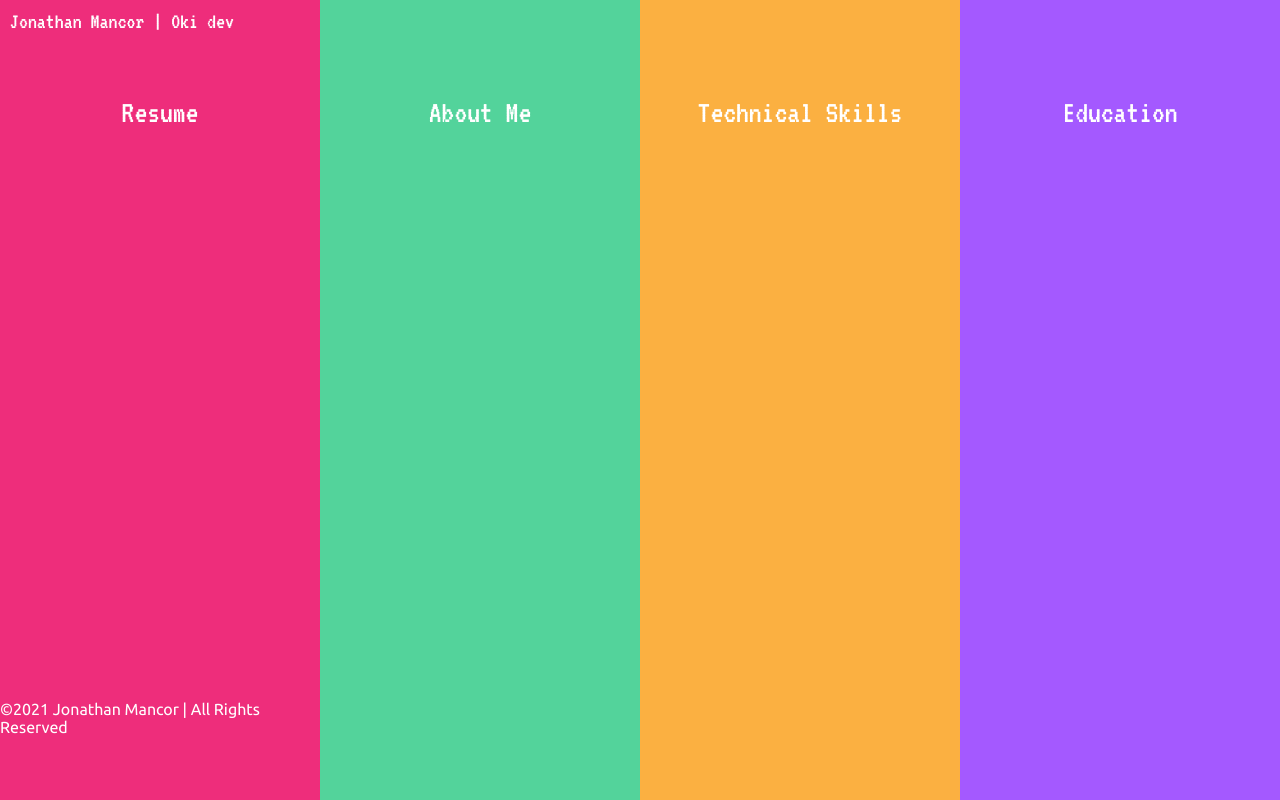
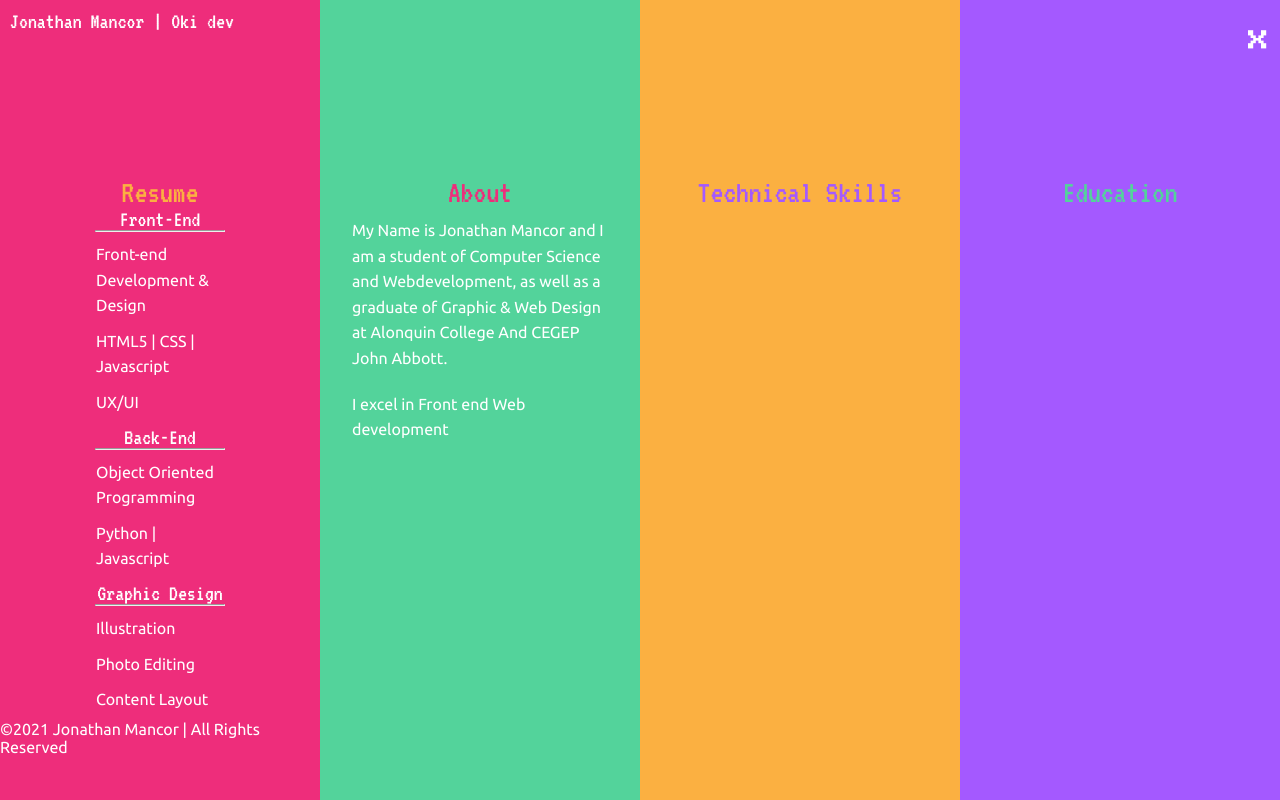
Before and after one commit to jonathanMancor/Resume-Website.github.io, a plain HTML site: page index.html in a window 1280 px wide. Both pictures are taken after a click on the button "About". Drawn offline with Linux system fonts and the light colour scheme.

Commit message:
add fade effect on change page and fill in About page info

```diff
--- a/index.html
+++ b/index.html
@@ -29,6 +29,14 @@
   <header>
     <div class="cntr1_4">
       <h3>Jonathan Mancor | Oki dev</h3>
+    </div>
+    </div>
+    <div class="cntr1_4">
+    </div>
+    <div class="cntr1_4">
+    </div>
+    <div class="cntr1_4">
+      <button type="button" name="button">X</button>
     </div>
 
   </header>
@@ -74,13 +82,46 @@
 
 
   <section id='aboutPage'>
-    <div class="cntr1_4">
+    <div id="resume" class="cntr1_4">
       <h2>Resume</h2>
+      <span>
+        <h4>Front-End</h4>
+        <hr>
+        <p>Front-end Development & Design</p>
+        <p>HTML5 | CSS | Javascript</p>
+        <p>UX/UI</p>
+      </span>
+      <span>
+        <h4>Back-End</h4>
+        <hr>
+        <p>Object Oriented Programming</p>
+        <p>Python | Javascript</p>
+
+      </span>
+      <span>
+        <h4>Graphic Design</h4>
+        <hr>
+        <p>Illustration</p>
+        <p>Photo Editing</p>
+        <p>Content Layout</p>
+        <p>Brand Development</p>
+      </span>
+
+
+
+
+
 
     </div>
     <div class="cntr1_4">
-      <h2>About Me</h2>
-      <p></p>
+      <h2>About</h2>
+      <p>
+        My Name is Jonathan Mancor and I am a student of Computer Science and Webdevelopment,
+        as well as a graduate of Graphic & Web Design at Alonquin College And CEGEP John Abbott.
+      </p>
+      <p>
+        I excel in Front end Web development
+      </p>
     </div>
     <div class="cntr1_4">
       <h2>Technical Skills</h2>
@@ -97,7 +138,13 @@
 
   <footer>
     <div class="cntr1_4">
-    <p>©2021 Jonathan Mancor | All Rights Reserved</p>
+      <p>©2021 Jonathan Mancor | All Rights Reserved</p>
+    </div>
+  <div class="cntr1_4">
+  </div>
+  <div class="cntr1_4">
+  </div>
+  <div class="cntr1_4">
   </div>
   </footer>
 
--- a/indexCss/master.css
+++ b/indexCss/master.css
@@ -1,3 +1,36 @@
+
+
+
+/*scrollbar========================================*/
+*::-webkit-scrollbar {
+  width: 5px;               /* width of the entire scrollbar */
+}
+
+
+
+*::-webkit-scrollbar-track {
+  background: none;        /* color of the tracking area */
+}
+
+*::-webkit-scrollbar-thumb {
+  background-color: rgba(255,255,255,0.5);    /* color of the scroll thumb */
+  border-radius: 5px;       /* roundness of the scroll thumb */
+  border: 5px solid rgba(0,0,0,0);  /* creates padding around scroll thumb */
+}
+
+*::-webkit-scrollbar-thumb:hover {
+  background-color: rgba(255,255,255,1);    /* color of the scroll thumb */
+
+}
+
+
+
+
+
+
+
+
+/*UNIVERSAL--------------------------------------------------------*/
 
 *{
   margin: 0;
@@ -10,7 +43,7 @@ body, html{
   width: 100%;
   height: 100%;
   background-color: #A459FF;
-  overflow-x: hidden;
+  overflow: hidden;
 }
 
 h1{
@@ -22,6 +55,10 @@ h2{
   font-size: 2em;
 }
 h3{
+  font-family: 'VT323', monospace;
+  font-size: 1.4em;
+}
+h4{
   font-family: 'VT323', monospace;
   font-size: 1.4em;
 }
@@ -41,7 +78,7 @@ p{
 
 
 
-/*UNIVERSAL--------------------------------------------------------*/
+
 
 
 
@@ -76,27 +113,32 @@ button{
 header{
     text-align: center;
     display: flex;
-    position: absolute;
+    height: 10%;
     background: none;
     width: 100%;
     text-wrap: wrap;
 }
 
 header h3{
-  margin: 10px
+  margin: 10px;
+}
+header button{
+  margin: 0 90% 0;
+
 }
 
-
 section{
+  display: flex;
   justify-content: center;
   text-align: center;
   z-index: 1;
+  height: 80vh;
 }
 
 
 
 
-section .cntr1_4 ul{
+#fourColMenu .cntr1_4 ul{
   text-align: right;
   margin: 0 auto;
   list-style: none;
@@ -113,16 +155,18 @@ section .cntr1_4 ul{
 
 
 section .cntr1_4{
-  height: 100vh;
+  height: 100%;
   flex-direction: column;
   margin: 0;
-}section .cntr1_4:nth-child(4n+1){
+  overflow-y: scroll;
+  overflow-x: hidden;
+} .cntr1_4:nth-child(4n+1){
   background: #ee2d7b;
-}section .cntr1_4:nth-child(4n+2){
+} .cntr1_4:nth-child(4n+2){
   background: #53d39b;
-}section .cntr1_4:nth-child(4n+3){
+} .cntr1_4:nth-child(4n+3){
   background: #fbb041;
-}section .cntr1_4:nth-child(4n+0){
+} .cntr1_4:nth-child(4n+0){
   background: #A459FF;
 }
 
@@ -130,11 +174,14 @@ section .cntr1_4{
 
 footer{
   width: 100%;
-  height: 100px;
+  height: 10%;
   margin:  0;
+  display: flex;
   justify-content: flex-end;
   background: none;
-  margin: -100px auto;
+}footer .cntr1_4,header .cntr1_4{
+  height: 100%;
+  overflow: hidden;
 }
 
 
@@ -204,4 +251,36 @@ footer{
 
 #aboutPage .cntr1_4 h2{
   margin: 30% auto 0 auto;
+}#aboutPage .cntr1_4 p{
+  text-align: left;
+  width: 80%;
+  max-width: 300px;
+  margin: 10px auto;
+  line-height: 1.6;
 }
+
+#aboutPage .cntr1_4:nth-child(4n+1) h2{
+  color: #fbb041;
+}#aboutPage .cntr1_4:nth-child(4n+2) h2{
+  color: #ee2d7b;
+}#aboutPage .cntr1_4:nth-child(4n+3) h2{
+  color: #A459FF;
+}#aboutPage .cntr1_4:nth-child(4n+0) h2{
+  color: #53d39b;
+}
+
+
+#resume{
+}
+#resume h2{
+  width: 100%;
+
+}#resume span{
+  width: 50%;
+  margin: 0px auto 0px auto;
+  height: 400px;
+}
+#resume hr {
+  width:80%;
+  margin: auto;
+}
--- a/indexJs/master.js
+++ b/indexJs/master.js
@@ -17,16 +17,25 @@ const fadeControl ={
   normal: '200',
 }
 
-function loadPage(a) {
-  $(a).css('display','flex')
-  $('section:not('+a+')').css('display','none')
-}loadPage('#fourColMenu');
 
 
 
 
 
-function fourColMenuHover() {
+
+function loadPage(a) {
+
+  if (a == '#aboutPage') aboutPageOpen();
+  else if (a == '#fourColMenu') homePageOpen();
+
+ $('section:not('+a+')').css('display','none')
+}loadPage('#fourColMenu');
+
+
+//=================================HOVER FUNCTIONS=================================||
+
+
+function homeMenuHover() {
   $('#fourColMenu .cntr1_4 ul').css('display','none')
 
 
@@ -59,13 +68,13 @@ function fourColMenuHover() {
   }, function() {
     $('#fourColMenu .cntr1_4:nth-child(4) ul').fadeOut();
   });
-}fourColMenuHover();
+}homeMenuHover();
 
 
 
 
-
-function fourColMenuPageChange(a) {
+//=================================PAGE CLOSE FUNCTIONS=================================||
+function homeMenuPageChange(a) {
   $('#fourColMenu .cntr1_4:nth-child(1) img,button,ul').fadeOut();
   setTimeout(function(){
     $('#fourColMenu .cntr1_4:nth-child(2) img,button,ul').fadeOut();
@@ -76,10 +85,44 @@ function fourColMenuPageChange(a) {
   }, 600);setTimeout(function(){
     $('#fourColMenu').css('display','none')
     loadPage(a);
+    $('header > div:nth-child(4) > button').fadeIn()
   }, 800);
 }
 
 
 $('#fourColMenu .cntr1_4:nth-child(1) button').click(function () {
-  fourColMenuPageChange('#aboutPage');
+  homeMenuPageChange('#aboutPage');
 });
+
+
+
+//=================================PAGE OPEN FUNCTIONS=================================||
+function homePageOpen() {
+  $('#fourColMenu').css('display','flex')
+  $('#fourColMenu .cntr1_4 img,button').css('display','none')
+  $('#fourColMenu > .cntr1_4:nth-child(1) img,button').fadeIn();
+  setTimeout(function(){
+    $('#fourColMenu > .cntr1_4:nth-child(2) img,button').fadeIn();
+  }, 200);setTimeout(function(){
+    $('#fourColMenu .cntr1_4:nth-child(3) img,button').fadeIn();
+  }, 400);setTimeout(function(){
+    $('#fourColMenu .cntr1_4:nth-child(4) img,button').fadeIn();
+  }, 600);setTimeout(function(){
+    $('header > div:nth-child(4) > button').fadeIn()
+  }, 800);
+}
+
+function aboutPageOpen() {
+  $('#aboutPage').css('display','flex')
+  $('#aboutPage .cntr1_4 p,h4,hr').css('display','none')
+  $('#aboutPage .cntr1_4:nth-child(1) p,h4,hr').fadeIn();
+  setTimeout(function(){
+    $('#aboutPage .cntr1_4:nth-child(2) p,h4,hr').fadeIn();
+  }, 200);setTimeout(function(){
+    $('#aboutPage .cntr1_4:nth-child(3) p,h4,hr').fadeIn();
+  }, 400);setTimeout(function(){
+    $('#aboutPage .cntr1_4:nth-child(4) p,h4,hr').fadeIn();
+  }, 600);setTimeout(function(){
+    $('header > div:nth-child(4) > button').fadeIn()
+  }, 800);
+}
```
